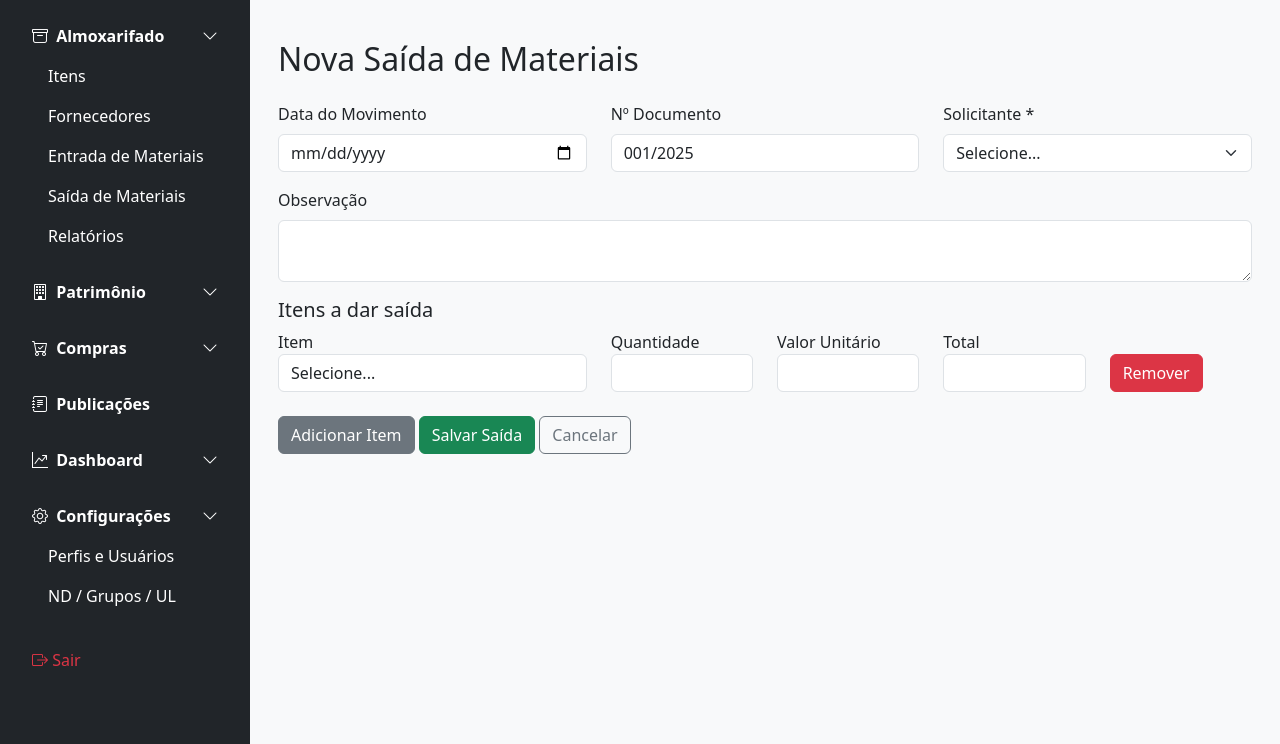
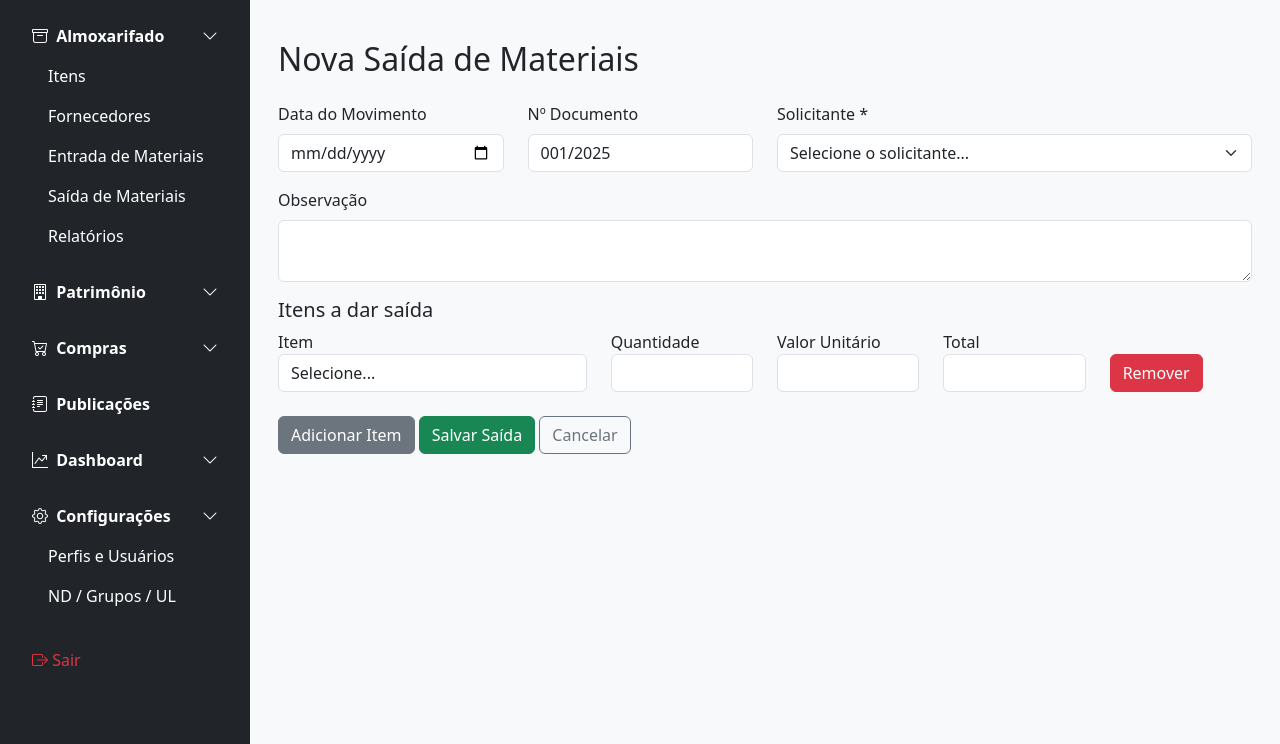
Before and after one commit to auriceliorp/Sistema_Almoxarifado, a Flask app: page /nova_saida in a window 1280 px wide. Shown: the part 56-800 px from the top of the page. Run offline with Flask 3, Linux system fonts and the light colour scheme; a user stored in the database is signed in.

Commit message:
Update nova_saida.html

```diff
--- a/templates/nova_saida.html
+++ b/templates/nova_saida.html
@@ -4,32 +4,41 @@
 {% block content %}
 <div class="container mt-4">
     <h2 class="mb-4">Nova Saída de Materiais</h2>
+
+    <!-- Formulário de registro de saída -->
     <form method="post">
         <div class="row mb-3">
-            <div class="col-md-4">
+            <!-- Data do movimento -->
+            <div class="col-md-3">
                 <label for="data_movimento" class="form-label">Data do Movimento</label>
                 <input type="date" class="form-control" name="data_movimento" required>
             </div>
-            <div class="col-md-4">
+
+            <!-- Número do documento (gerado automaticamente e não editável) -->
+            <div class="col-md-3">
                 <label for="numero_documento" class="form-label">Nº Documento</label>
                 <input type="text" class="form-control" name="numero_documento" value="{{ numero_documento }}" readonly>
             </div>
-            <div class="col-md-4">
+
+            <!-- Solicitante (usuário selecionável) -->
+            <div class="col-md-6">
                 <label for="solicitante" class="form-label">Solicitante *</label>
-                <select name="solicitante_id" class="form-select" required>
-                    <option value="" disabled selected>Selecione...</option>
-                    {% for u in usuarios %}
-                        <option value="{{ u.id }}">{{ u.nome }}</option>
+                <select name="solicitante" class="form-select" required>
+                    <option value="" disabled selected>Selecione o solicitante...</option>
+                    {% for usuario in usuarios %}
+                        <option value="{{ usuario.id }}">{{ usuario.nome }}</option>
                     {% endfor %}
                 </select>
             </div>
         </div>
 
+        <!-- Campo para observações -->
         <div class="mb-3">
             <label for="observacao" class="form-label">Observação</label>
             <textarea class="form-control" name="observacao"></textarea>
         </div>
 
+        <!-- Tabela com os itens -->
         <h5>Itens a dar saída</h5>
         <div id="itens-container">
             <div class="item-row row">
@@ -38,9 +47,9 @@
                     <select name="item_id[]" class="form-control item-select" required onchange="atualizarValor(this)">
                         <option value="">Selecione...</option>
                         {% for item in itens %}
-                        <option value="{{ item.id }}" data-valor="{{ item.valor_unitario }}" data-estoque="{{ item.estoque_atual }}">
-                            {{ item.nome }} (Estoque: {{ item.estoque_atual }})
-                        </option>
+                            <option value="{{ item.id }}" data-valor="{{ item.valor_unitario }}" data-estoque="{{ item.estoque_atual }}">
+                                {{ item.nome }} (Estoque: {{ item.estoque_atual }})
+                            </option>
                         {% endfor %}
                     </select>
                 </div>
@@ -62,12 +71,14 @@
             </div>
         </div>
 
+        <!-- Botões para adicionar novo item e salvar -->
         <button type="button" class="btn btn-secondary mt-3" onclick="adicionarItem()">Adicionar Item</button>
         <button type="submit" class="btn btn-success mt-3">Salvar Saída</button>
         <a href="{{ url_for('saida_bp.lista_saidas') }}" class="btn btn-outline-secondary mt-3">Cancelar</a>
     </form>
 </div>
 
+<!-- JavaScript para adicionar/remover linhas e calcular totais -->
 <script>
 function adicionarItem() {
     const container = document.getElementById('itens-container');
@@ -87,14 +98,18 @@ function atualizarValor(select) {
     const valor = option.getAttribute('data-valor');
     const estoque = parseFloat(option.getAttribute('data-estoque'));
     const linha = select.closest('.item-row');
-    linha.querySelector('.valor-unitario').value = valor || 0;
+    const inputValor = linha.querySelector('.valor-unitario');
     const quantidade = linha.querySelector('[name="quantidade[]"]');
+
+    inputValor.value = valor || 0;
+
     if (estoque <= 0) {
-        alert("Estoque indisponível para esse item!");
+        alert("Atenção: Estoque indisponível para esse item!");
         select.classList.add('is-invalid');
     } else {
         select.classList.remove('is-invalid');
     }
+
     calcularTotal(quantidade);
 }
 
```
